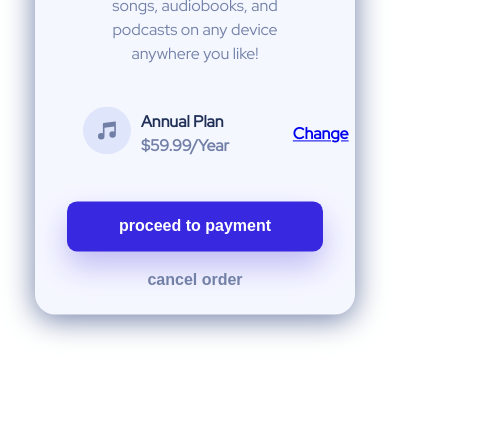
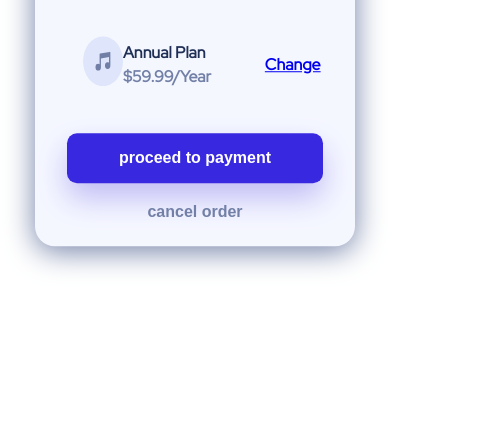
Before and after one commit to ali0120/Chalenge-OrderSummary01, a plain HTML site: page index.html in a window 390 px wide. Shown: the part 405-844 px from the top of the page, 485 px wide, since content can reach past the window. Drawn offline with Linux system fonts and the light colour scheme.

Commit message:
handle design on mobile

```diff
--- a/assets/css/style.css
+++ b/assets/css/style.css
@@ -5,7 +5,7 @@
 }
 
 img {
-    min-width: 100%;
+    width: 100%;
 }
 
 p {
@@ -23,6 +23,7 @@ body {
     background: url(../images/pattern-background-desktop.svg);
     background-repeat: no-repeat;
     background-position: top;
+    background-size: contain;
 }
 
 .card {
@@ -122,4 +123,11 @@ body {
         width: 320px;
         transform: translateY(10%);
     }
+    .plan--container {
+        gap: 0;
+    }
+    .plan--container .icon img {
+        width: 40px;
+        height: 50px;
+    }
 }
```
